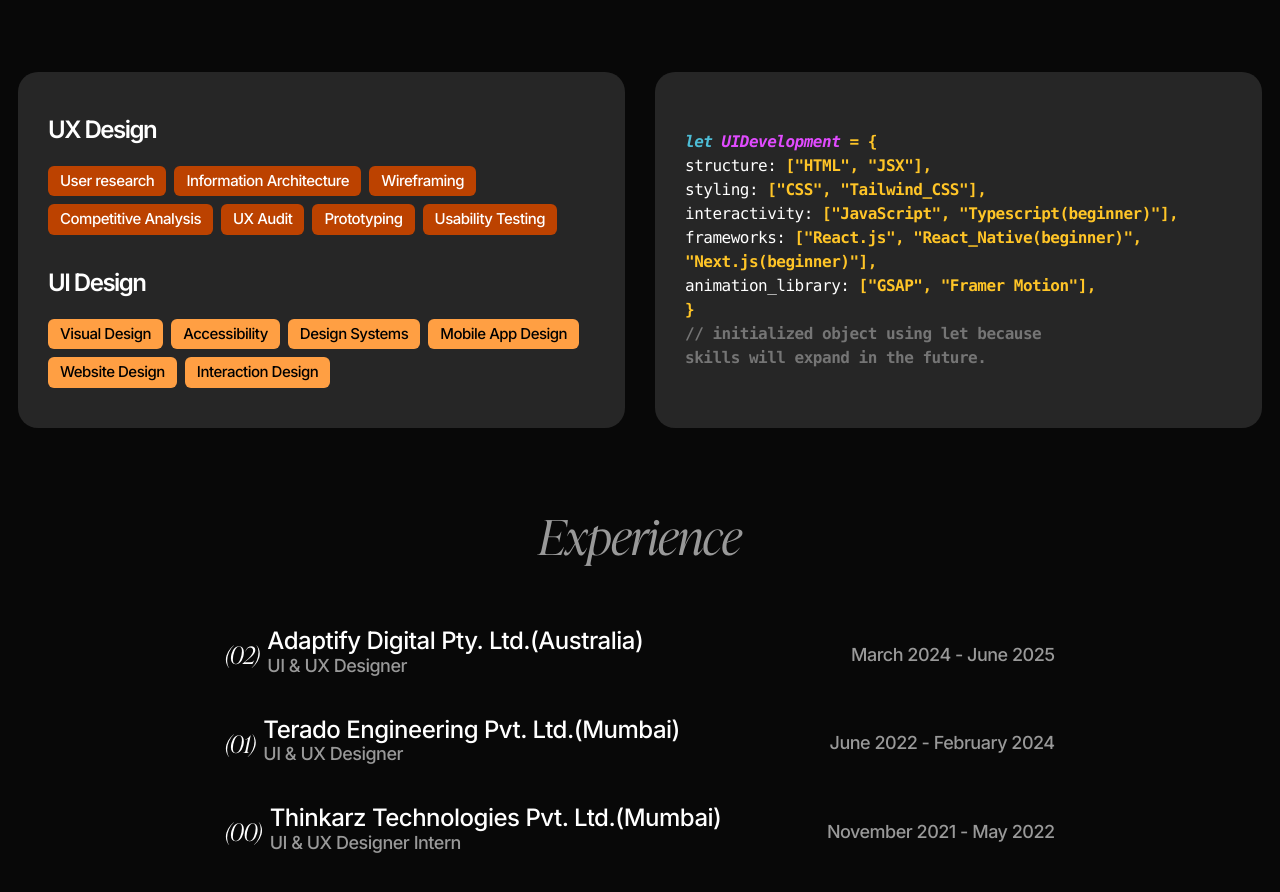
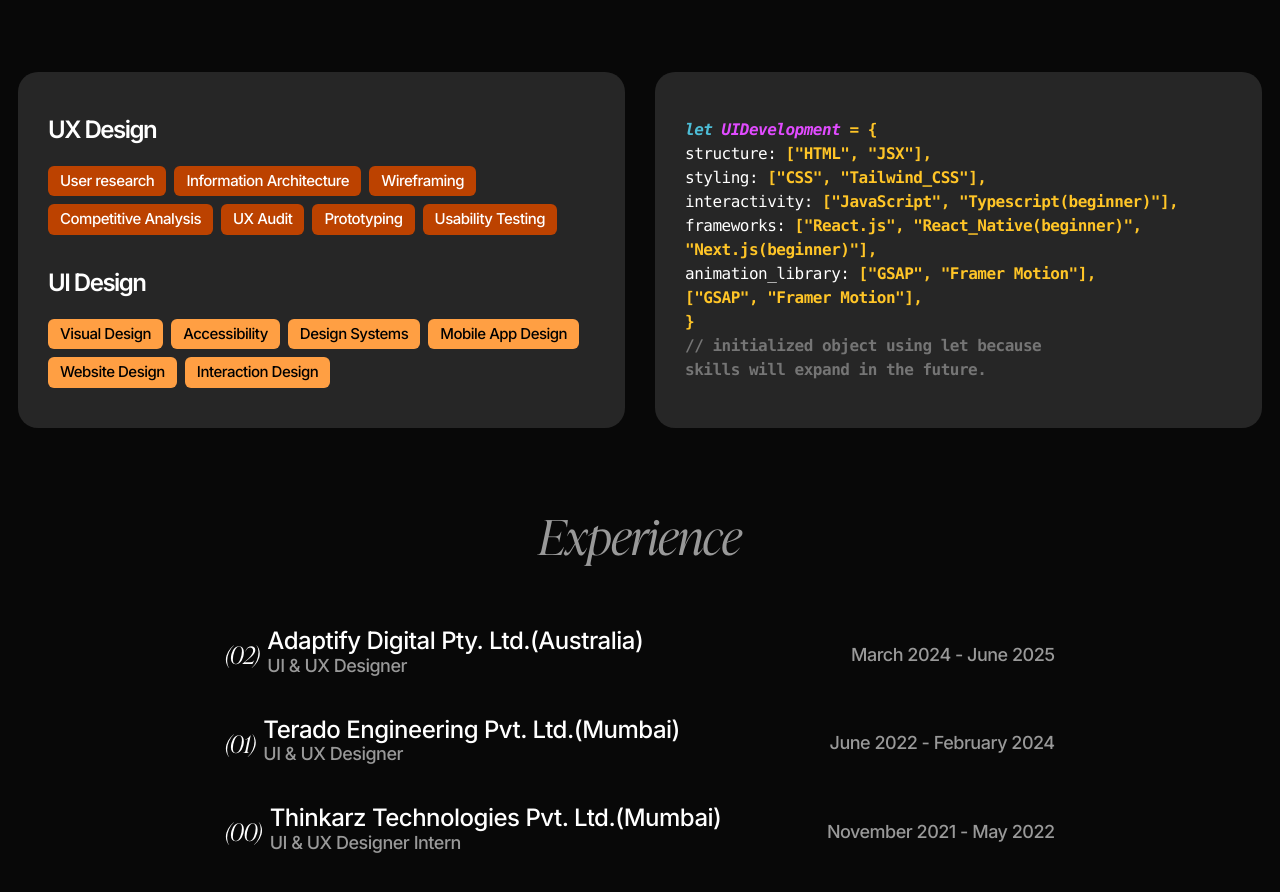
Before and after one commit to andrew-0210/portfolio-0.1, a Next.js app: page / in a window 1280 px wide. Shown: the part 4325-5217 px from the top of the page. Built offline with nearby package versions, Linux system fonts and the light colour scheme.

Commit message:
quot updated

```diff
--- a/src/components/section/Skills.tsx
+++ b/src/components/section/Skills.tsx
@@ -43,18 +43,20 @@ export default function Skills() {
 							let <span className="text-[#e14bff] ">UIDevelopment</span>
 						</span>{" "}
 						= &#123; <br />
-						<span className="text-[#fff] font-medium">structure:</span> ["HTML",
-						"JSX"], <br />
-						<span className="text-[#fff] font-medium">styling:</span> ["CSS",
-						"Tailwind_CSS"], <br />
+						<span className="text-[#fff] font-medium">structure:</span>{" "}
+						[&quot;HTML&quot;, &quot;JSX&quot;], <br />
+						<span className="text-[#fff] font-medium">styling:</span>{" "}
+						[&quot;CSS&quot;, &quot;Tailwind_CSS&quot;], <br />
 						<span className="text-[#fff] font-medium">interactivity:</span>{" "}
-						["JavaScript", "Typescript(beginner)"], <br />
+						[&quot;JavaScript&quot;, &quot;Typescript(beginner)&quot;], <br />
 						<span className="text-[#fff] font-medium">frameworks:</span>{" "}
-						["React.js", "React_Native(beginner)", "Next.js(beginner)"], <br />
+						[&quot;React.js&quot;, &quot;React_Native(beginner)&quot;,
+						&quot;Next.js(beginner)&quot;], <br />
 						<span className="text-[#fff] font-medium">
 							animation_library:
 						</span>{" "}
-						["GSAP", "Framer Motion"], <br />
+						[&quot;GSAP&quot;, &quot;Framer Motion&quot;], <br />
+						[&quot;GSAP&quot;, &quot;Framer Motion&quot;], <br />
 						&#125; <br />
 						<span className="text-[#757575] text-balance inline-block ">
 							// initialized object using let because skills will expand in the
```
